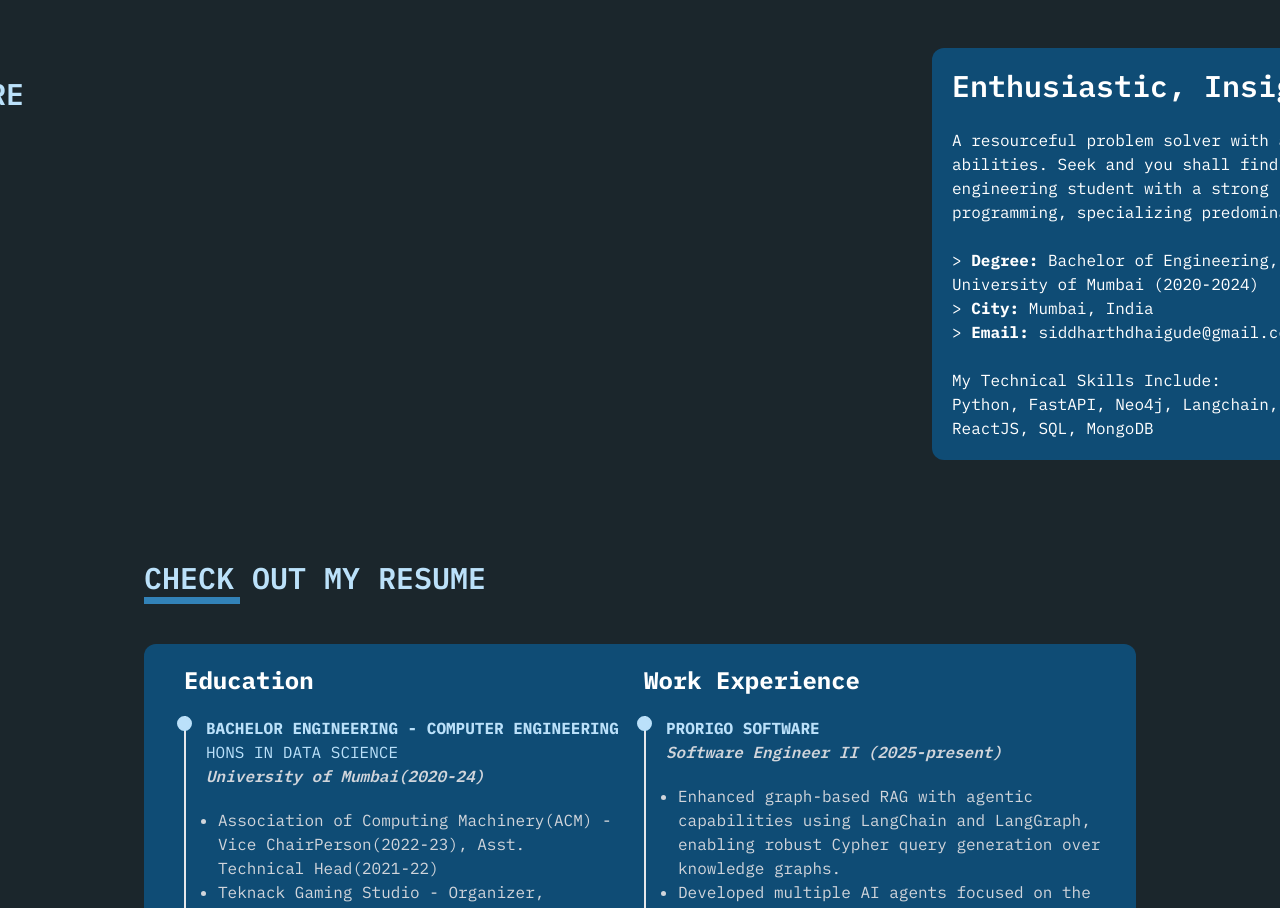
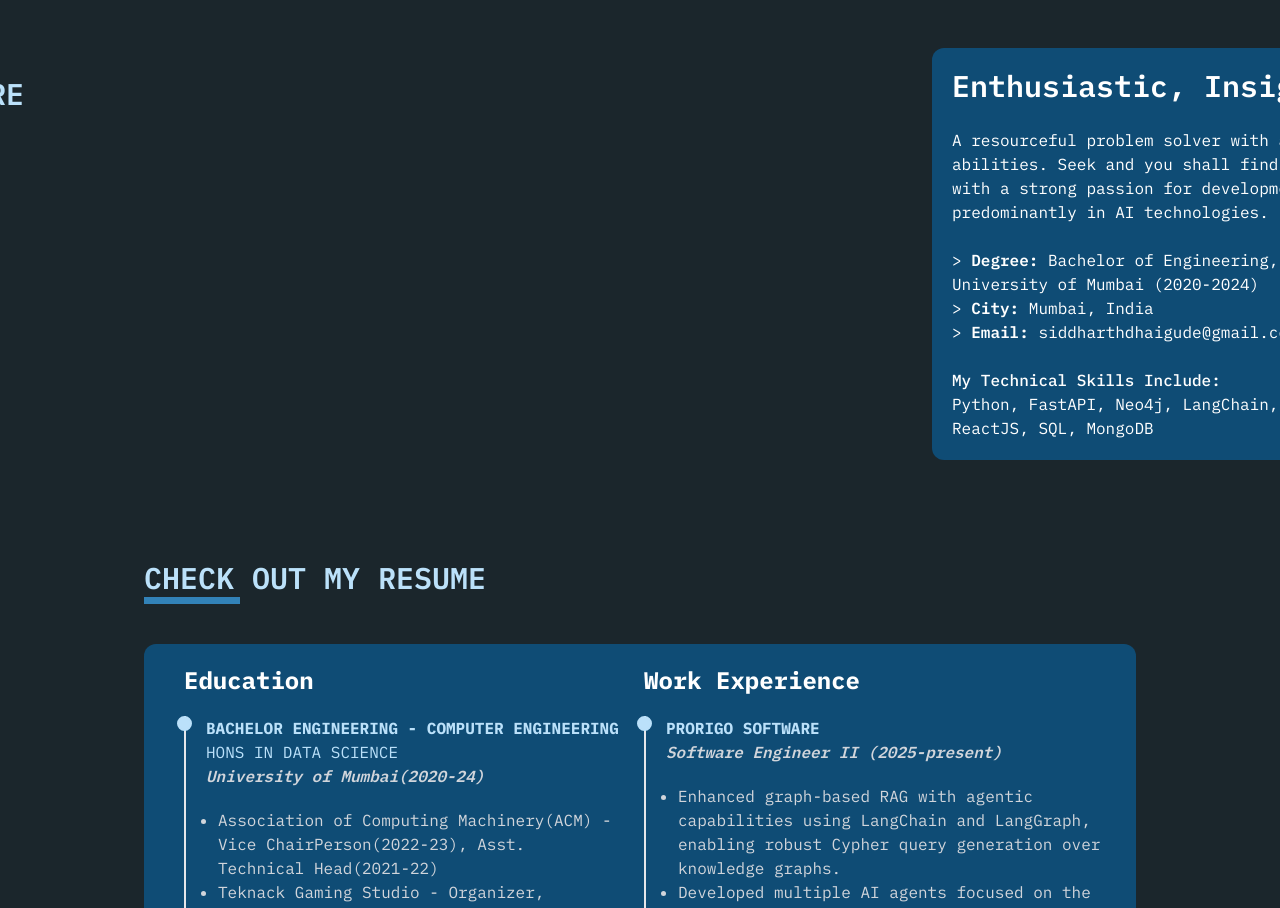
Before and after one commit to sd8capricon/sid-portfolio, a Next.js app: page / in a window 1280 px wide. Shown: the part 800-1708 px from the top of the page. Built offline with nearby package versions, Linux system fonts and the light colour scheme.

Commit message:
updated about me

```diff
--- a/app/page.tsx
+++ b/app/page.tsx
@@ -103,31 +103,31 @@ export default function () {
                             <p className="mt-6">
                                 A resourceful problem solver with adept, swift, and accurate
                                 Googling abilities. Seek and you shall find! An enthusiastic
-                                computer engineering student with a strong passion for
-                                development and programming, specializing predominantly in web
+                                computer engineer with a strong passion for
+                                development and programming, specializing predominantly in AI
                                 technologies.
                             </p>
                             <ul className="mt-6">
                                 <li>
-                                    {">"} <strong>Degree:</strong> Bachelor of Engineering,
+                                    {">"} <span className="font-semibold">Degree:</span> Bachelor of Engineering,
                                     Computer Enginering
                                     <br />
                                     University of Mumbai (2020-2024)
                                 </li>
                                 <li>
-                                    {">"} <strong>City:</strong> Mumbai, India
+                                    {">"} <span className="font-semibold">City:</span> Mumbai, India
                                 </li>
                                 <li>
-                                    {">"} <strong>Email:</strong>{" "}
+                                    {">"} <span className="font-semibold">Email:</span>{" "}
                                     <Link href="mailto:siddharthdhaigude@gmail.com">
                                         siddharthdhaigude@gmail.com
                                     </Link>
                                 </li>
                             </ul>
                             <p className="mt-6">
-                                My Technical Skills Include:
+                                <span className="font-medium">My Technical Skills Include:</span>
                                 <br />
-                                Python, FastAPI, Neo4j, Langchain, Langgraph,
+                                Python, FastAPI, Neo4j, LangChain, LangGraph,
                                 Javascript/Typescript, ReactJS, SQL, MongoDB
                             </p>
                         </div>
```
